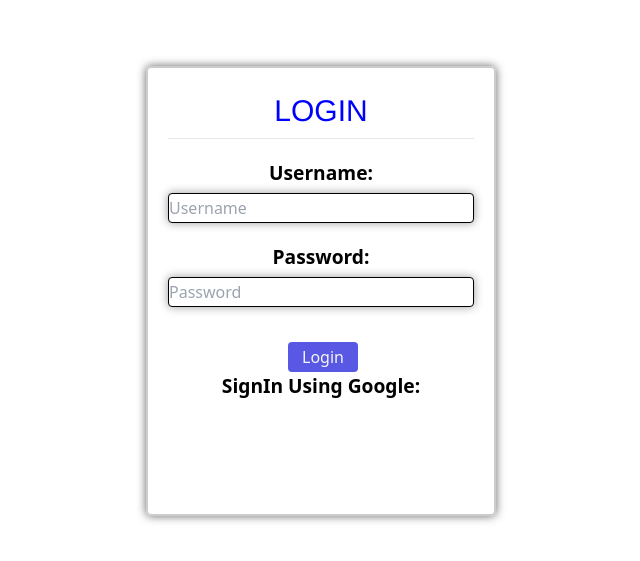
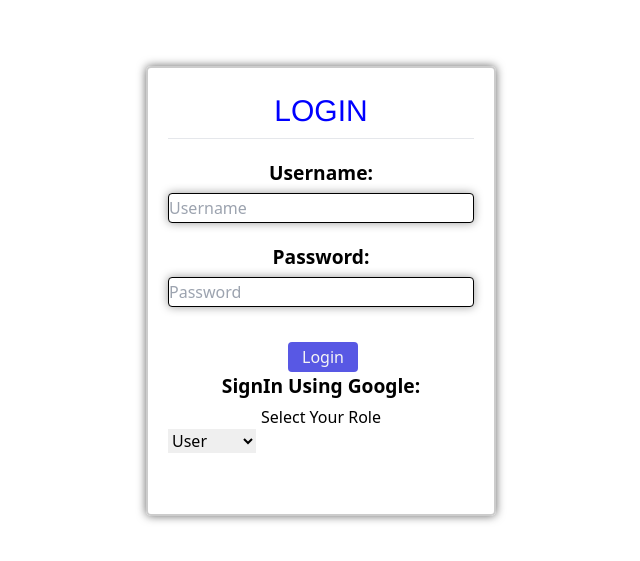
Before and after one commit to ShlokMewada/odoo_frontend, a React (Create React App) app in the folder tester/: page /login in a window 1280 px wide. Shown: the part 109-670 px from the top of the page, without its empty margins (319-959 px from the left). Built offline with nearby package versions, Linux system fonts and the light colour scheme.

Commit message:
added the field of role when google authecation is done

```diff
--- a/tester/src/components/GoogleAuth.js
+++ b/tester/src/components/GoogleAuth.js
@@ -1,12 +1,131 @@
+// import { GoogleLogin } from '@react-oauth/google';
+// import { jwtDecode } from 'jwt-decode';
+// import React, { useContext, useState } from 'react';
+// import { useNavigate } from 'react-router-dom';
+// import { UserContext } from './UserContext';
+
+// function GoogleAuth() {
+//   const navigate = useNavigate();
+//   const { user, setUser } = useContext(UserContext);
+//   const [googleUser, setGoogleUser] = useState(null);
+//   const [role, setRole] = useState("Customer");
+//   const [errors, setErrors] = useState(null);
+
+//   const sendTokenToBackend = async (idToken) => {
+//     try {
+//       const response = await fetch('https://odoo.detrace.systems/api/users/google-auth/', {
+//         method: 'POST',
+//         headers: {
+//           'Content-Type': 'application/json',
+//         },
+//         body: JSON.stringify({ id_token: idToken ,role}),
+//       });
+
+//       const data = await response.json();
+//       if (response.ok) {
+//         // Save tokens to localStorage
+//         console.log(data)
+//         localStorage.setItem("access_token", data.tokens.access);
+//         localStorage.setItem("user",JSON.stringify(data.user))
+//         setUser(data.user)
+//         // const userData = localStorage.getItem("user")
+//         // console.log(JSON.parse(userData))
+//         // Redirect to the path saved in localStorage or to the home page
+//         const redirectPath = localStorage.getItem("redirectAfterLogin") || "/";
+//         localStorage.removeItem("redirectAfterLogin");
+//         console.log('Login successful');
+//         navigate(redirectPath);
+//       } else {
+//         throw new Error('Failed to login with Google');
+//       }
+//     } catch (error) {
+//       console.error('Error sending token to backend:', error);
+//     }
+//   };
+//   // const handleGoogleSuccess = (credentialResponse) => {
+//   //   const credential = credentialResponse.credential;
+//   //   if (credential) {
+//   //     try {
+//   //       const decoded = jwtDecode(credential);
+//   //       console.log(decoded);
+//   //       setGoogleUser(decoded);
+//   //     } catch (error) {
+//   //       console.error('Error decoding token:', error);
+//   //     }
+//   //   } else {
+//   //     console.error('No credential returned from Google');
+//   //   }
+//   };
+//   const handleRoleSelection = () => {
+//     if (googleUser) {
+//       sendTokenToBackend(googleUser.sub);
+//     }
+//   };
+
+//   return (
+//     <div className="App">
+//       <header className="App-header">
+//       {googleUser ? (
+//           <div className="role-selection-container">
+//             <h2>Select Your Role</h2>
+//             <select value={role} onChange={(e) => setRole(e.target.value)}>
+//               <option value="Customer">User</option>
+//               <option value="Librarian">Librarian</option>
+//             </select>
+//             <button onClick={handleRoleSelection}>Continue</button>
+//             {errors && <span className="error">{errors}</span>}
+//           </div>
+//         ) : (
+//           <>
+//           <p className="google">SignIn Using Google:</p>
+//           <GoogleLogin
+//         //       onSuccess={handleGoogleSuccess}
+//         //       onError={() => {
+//         //         console.log('Login Failed');
+//         //       }}
+//         //     />
+//         //   </>
+//         // )}
+//         {<span>
+//           <GoogleLogin
+//             onSuccess={(credentialResponse) => {
+//               const credential = credentialResponse.credential;
+//               if (credential) {
+//                 try {
+//                   const decoded = jwtDecode(credential);
+//                   console.log(decoded);
+
+//                   // Send the ID token to the backend
+//                   sendTokenToBackend(credential);
+//                 } catch (error) {
+//                   console.error('Error decoding token:', error);
+//                 }
+//               } else {
+//                 console.error('No credential returned from Google');
+//               }
+//             }}
+//             onError={() => {
+//               console.log('Login Failed');
+//             }}
+//           />
+//         </span>}
+//       </header>
+//     </div>
+//   );
+// }
+
+// export default GoogleAuth;
 import { GoogleLogin } from '@react-oauth/google';
 import { jwtDecode } from 'jwt-decode';
-import React, { useContext } from 'react';
+import React, { useContext, useState } from 'react';
 import { useNavigate } from 'react-router-dom';
 import { UserContext } from './UserContext';
 
 function GoogleAuth() {
   const navigate = useNavigate();
-  const { user, setUser } = useContext(UserContext);
+  const { setUser } = useContext(UserContext);
+  const [role, setRole] = useState("Customer");
+  const [errors, setErrors] = useState(null);
 
   const sendTokenToBackend = async (idToken) => {
     try {
@@ -15,19 +134,13 @@ function GoogleAuth() {
         headers: {
           'Content-Type': 'application/json',
         },
-        body: JSON.stringify({ id_token: idToken }),
+        body: JSON.stringify({ id_token: idToken, role }),
       });
-
       const data = await response.json();
       if (response.ok) {
-        // Save tokens to localStorage
-        console.log(data)
         localStorage.setItem("access_token", data.tokens.access);
-        localStorage.setItem("user",JSON.stringify(data.user))
-        setUser(data.user)
-        // const userData = localStorage.getItem("user")
-        // console.log(JSON.parse(userData))
-        // Redirect to the path saved in localStorage or to the home page
+        localStorage.setItem("user", JSON.stringify(data.user));
+        setUser(data.user);
         const redirectPath = localStorage.getItem("redirectAfterLogin") || "/";
         localStorage.removeItem("redirectAfterLogin");
         console.log('Login successful');
@@ -37,6 +150,7 @@ function GoogleAuth() {
       }
     } catch (error) {
       console.error('Error sending token to backend:', error);
+      setErrors('Failed to login. Please try again.');
     }
   };
 
@@ -44,7 +158,13 @@ function GoogleAuth() {
     <div className="App">
       <header className="App-header">
         <p className="google">SignIn Using Google:</p>
-        <span>
+        <div className="role-selection-container">
+          <h2>Select Your Role</h2>
+          <select value={role} onChange={(e) => setRole(e.target.value)}>
+            <option value="Customer">User</option>
+            <option value="Librarian">Librarian</option>
+          </select>
+        </div>
         <GoogleLogin
           onSuccess={(credentialResponse) => {
             const credential = credentialResponse.credential;
@@ -52,21 +172,22 @@ function GoogleAuth() {
               try {
                 const decoded = jwtDecode(credential);
                 console.log(decoded);
-
-                  // Send the ID token to the backend
                 sendTokenToBackend(credential);
               } catch (error) {
                 console.error('Error decoding token:', error);
+                setErrors('Error processing login. Please try again.');
               }
             } else {
               console.error('No credential returned from Google');
+              setErrors('No credential returned. Please try again.');
             }
           }}
           onError={() => {
             console.log('Login Failed');
+            setErrors('Login failed. Please try again.');
           }}
         />
-        </span>
+        {errors && <span className="error">{errors}</span>}
       </header>
     </div>
   );
```
Lines whose indentation alone changed are shown as unchanged.
